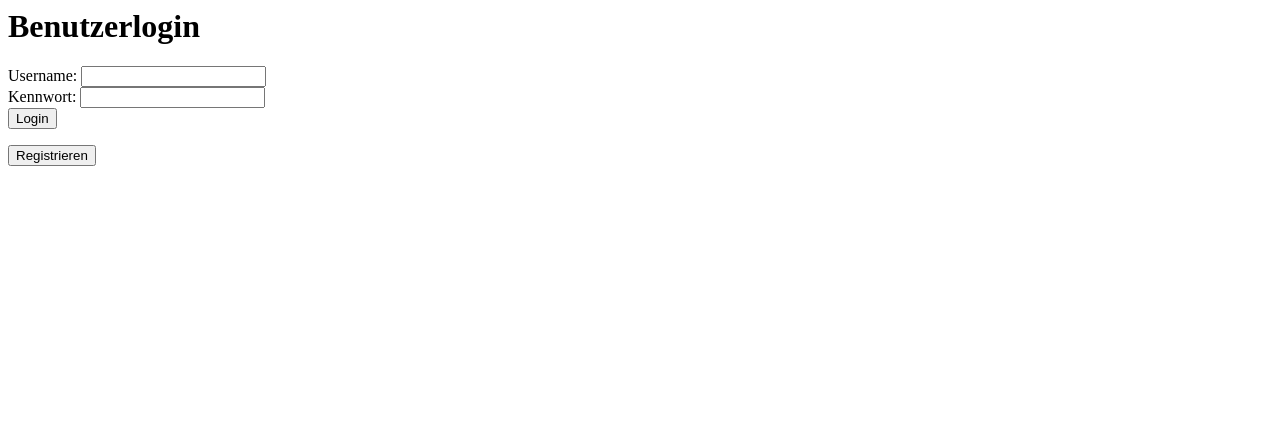
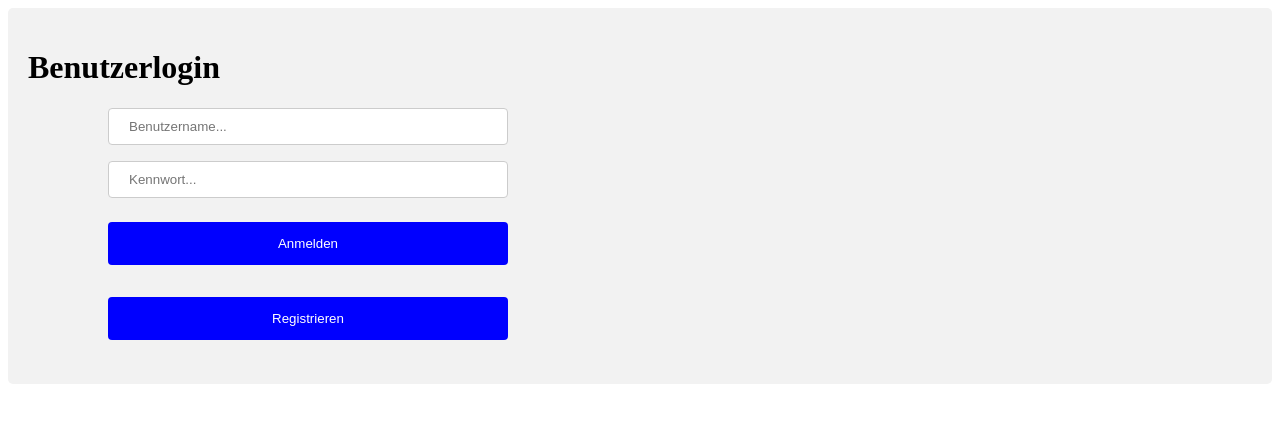
Before and after one commit to team-schule/Modul120, a PHP site: page /login.php in a window 1280 px wide. Shown: the top 423 px of the page. Run offline with PHP 8.4, Linux system fonts and the light colour scheme.

Commit message:
Kleine Anpassungen wegen der Datenbank umstellung

```diff
--- a/HTML/index.php
+++ b/HTML/index.php
@@ -29,7 +29,7 @@
         $userData = $_SESSION["userData"];
 
         echo
-        "<li><a href='#'>" . $userData["LOGIN_UID"] . "</a>
+        "<li><a href='#'>" . $userData["BENUTZERNAME"] . "</a>
             <ul>
                 <li><a href='#'>Meine Artikel</a></li>
                 <li><a href='#'>Wunschliste</a></li>
--- a/HTML/login.php
+++ b/HTML/login.php
@@ -8,23 +8,65 @@ include("db.inc.php");
 <head>
     <title>Login</title>
     <meta charset="utf-8">
+
+    <style>
+    input[type=password],
+    input[type=text], select
+    {
+      width: 400px;
+      padding: 10px 20px;
+      margin-left: 80px;
+      display: inline-block;
+      border: 1px solid #ccc;
+      border-radius: 4px;
+      box-sizing: border-box;
+    }
+
+    input[type=submit],
+    input[type=button]
+    {
+      width: 30em;
+      background-color: blue;
+      color: white;
+      padding: 14px 20px;
+      margin: 8px 0;
+      margin-left: 80px;
+      border: none;
+      border-radius: 4px;
+      cursor: pointer;
+    }
+
+  input[type=submit]:hover,
+  input[type=button]:hover
+  {
+    background-color: #45a049;
+  }
+
+  div {
+    border-radius: 5px;
+    background-color: #f2f2f2;
+    padding: 20px;
+  }
+    </style>
 </head>
 
 <body>
-  <h1>Benutzerlogin</h1>
+
     <?php
-if (isset ($_REQUEST["fehler"]))
-{
-  echo "<h2>Die Zugangsdaten waren ungültig.</h2>";
-}
-?>
-
+      if (isset ($_REQUEST["fehler"]))
+      {
+          echo "<h2>Die Zugangsdaten waren ungültig.</h2>";
+      }
+    ?>
+    <div>
+    <h1>Benutzerlogin</h1>
     <form action="loginVerarbeitung.php" method="post">
-        Username: <input type="text" name="name" size="20"><br>
-        Kennwort: <input type="password" name="pwd" size="20"><br>
-        <input type="submit" value="Login">
+        <p><input type="text" name="name" placeholder="Benutzername..." required></p>
+        <p><input type="password" name="pwd" placeholder="Kennwort..." required></p>
+        <p><input type="submit" value="Anmelden">
     </form>
-<input type=button onClick="location.href='registrieren.html'" value='Registrieren'>
+      <p><input type=button onClick="location.href='registrieren.php'" value='Registrieren'></p>
+</div>
 </body>
 
 </html>
--- a/HTML/loginVerarbeitung.php
+++ b/HTML/loginVerarbeitung.php
@@ -10,8 +10,8 @@ $sql = "SELECT ".
   "FROM ".
     "users ".
   "WHERE ".
-    "(LOGIN_UID like '".$_REQUEST["name"]."') AND ".
-    "(LOGIN_PWD = '". ($_REQUEST["pwd"])."')";
+    "(BENUTZERNAME like '".$_REQUEST["name"]."') AND ".
+    "(PASSWORT = '". ($_REQUEST["pwd"])."')";
 $result = mysql_query ($sql);
 
 if (mysql_num_rows ($result) > 0)
```
Also changed, not shown: HTML/registrieren.php (+7 -5 lines).
